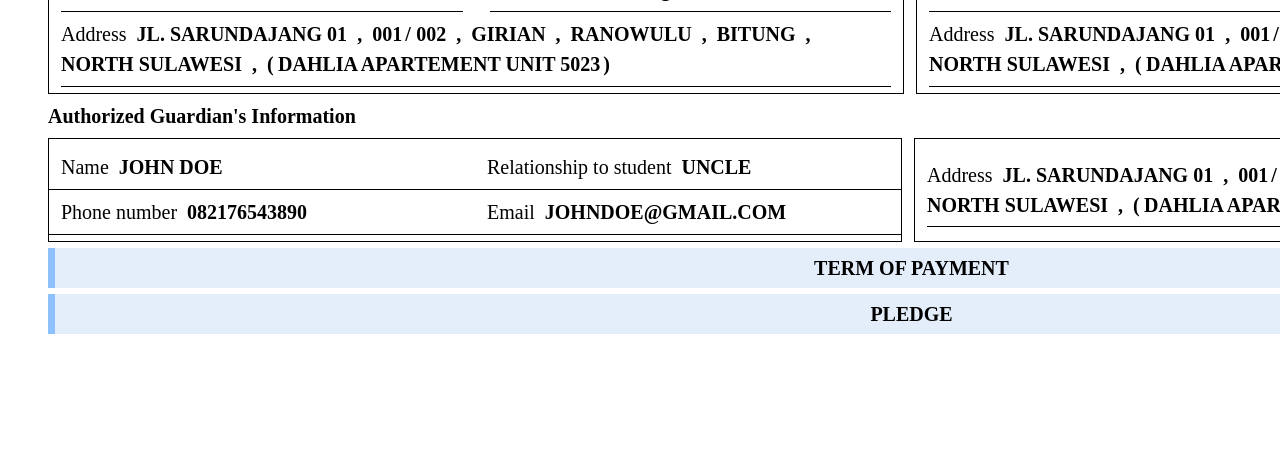
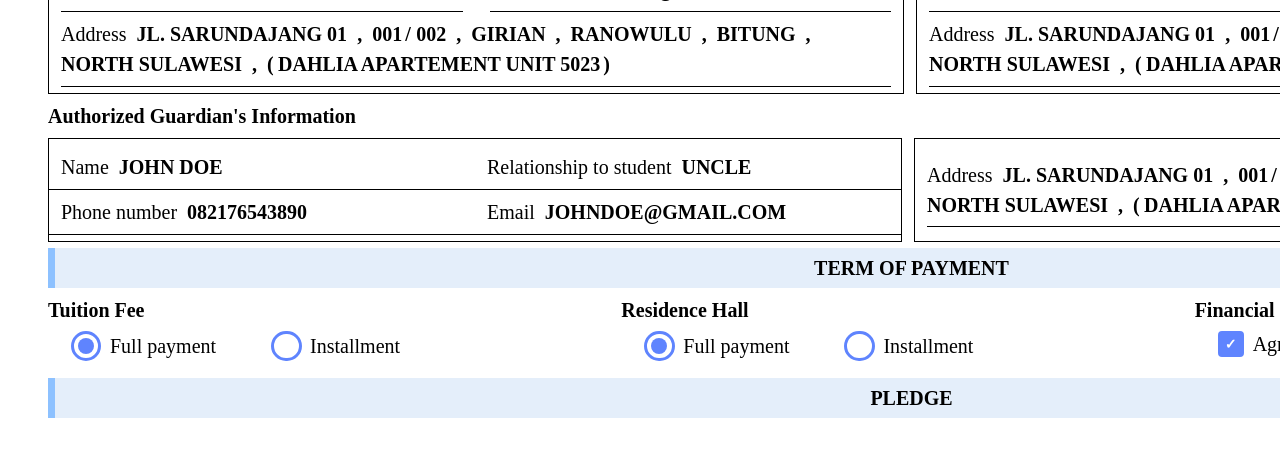
Before and after one commit to MarvelmatthewSompotan/mispro, a React (Create React App) app: page /print in a window 1280 px wide. Shown: the part 1303-1759 px from the top of the page. Built offline with nearby package versions, Linux system fonts and the light colour scheme.

Commit message:
Adding Print Preview/Term of Payment

```diff
--- /dev/null
+++ b/src/components/Print_Content/TermofPayment_Content/TermofPayment_Content.js
@@ -0,0 +1,64 @@
+import React from 'react';
+import styles from './TermofPayment_Content.module.css';
+
+function TermofPaymentContent() {
+  return (
+    <div className={styles.content}>
+      <div className={styles.tuitionFee}>
+        <div className={styles.txtTuitionFee}>
+          <div className={styles.residenceHall}>Tuition Fee</div>
+        </div>
+        <div className={styles.bottom}>
+          <div className={styles.full}>
+            <div className={styles.radioBtn}>
+              <div className={styles.radioBtnChild} />
+              <div className={styles.radioBtnItem} />
+            </div>
+            <div className={styles.fullPayment}>Full payment</div>
+          </div>
+          <div className={styles.full}>
+            <div className={styles.radioBtn}>
+              <div className={styles.radioBtnChild} />
+            </div>
+            <div className={styles.fullPayment}>Installment</div>
+          </div>
+        </div>
+      </div>
+      <div className={styles.tuitionFee}>
+        <div className={styles.txtTuitionFee}>
+          <div className={styles.residenceHall}>Residence Hall</div>
+        </div>
+        <div className={styles.bottom}>
+          <div className={styles.full}>
+            <div className={styles.radioBtn}>
+              <div className={styles.radioBtnChild} />
+              <div className={styles.radioBtnItem} />
+            </div>
+            <div className={styles.fullPayment}>Full payment</div>
+          </div>
+          <div className={styles.full}>
+            <div className={styles.radioBtn}>
+              <div className={styles.radioBtnChild} />
+            </div>
+            <div className={styles.fullPayment}>Installment</div>
+          </div>
+        </div>
+      </div>
+      <div className={styles.tuitionFee}>
+        <div className={styles.txtTuitionFee}>
+          <div className={styles.residenceHall}>{`Financial Policy & Contract`}</div>
+        </div>
+        <div className={styles.bottom2}>
+          <div className={styles.full}>
+            <div className={styles.checkBox}>
+              <div className={styles.checkBoxChild} />
+            </div>
+            <div className={styles.fullPayment}>Agree</div>
+          </div>
+        </div>
+      </div>
+    </div>
+  );
+}
+
+export default TermofPaymentContent;
--- /dev/null
+++ b/src/components/Print_Content/TermofPayment_Content/TermofPayment_Content.module.css
@@ -0,0 +1,128 @@
+.txtTuitionFee {
+  align-self: stretch;
+  display: flex;
+  flex-direction: row;
+  align-items: center;
+  justify-content: flex-start;
+}
+.radioBtnChild {
+  position: absolute;
+  height: 110.71%;
+  width: 110.71%;
+  top: -5.36%;
+  right: -5.36%;
+  bottom: -5.36%;
+  left: -5.36%;
+  border-radius: 50%;
+  border: 3px solid #5f84fe;
+  box-sizing: border-box;
+}
+.radioBtnItem {
+  position: absolute;
+  height: 57.14%;
+  width: 57.14%;
+  top: 21.43%;
+  right: 21.43%;
+  bottom: 21.43%;
+  left: 21.43%;
+  border-radius: 50%;
+  background-color: #5f84fe;
+}
+.radioBtn {
+  width: 28px;
+  position: relative;
+  height: 28px;
+}
+.fullPayment {
+  position: relative;
+  line-height: 100%;
+}
+.full {
+  display: flex;
+  flex-direction: row;
+  align-items: center;
+  justify-content: flex-start;
+  padding: 12px;
+  gap: 10px;
+}
+.bottom {
+  align-self: stretch;
+  display: flex;
+  flex-direction: row;
+  align-items: flex-start;
+  justify-content: flex-start;
+  padding: 0px 12px;
+  gap: 32px;
+}
+.tuitionFee {
+  width: 590.7px;
+  display: flex;
+  flex-direction: column;
+  align-items: flex-start;
+  justify-content: flex-start;
+}
+.residenceHall {
+  position: relative;
+  line-height: 100%;
+  font-weight: 600;
+}
+.checkBoxChild {
+  position: absolute;
+  height: 108.33%;
+  width: 108.33%;
+  top: -4.17%;
+  right: -4.17%;
+  bottom: -4.17%;
+  left: -4.17%;
+  border-radius: 4px;
+  background-color: #5f84fe;
+  border: 2px solid #5f84fe;
+  box-sizing: border-box;
+}
+.checkBoxChild::after {
+  content: '✓';
+  position: absolute;
+  top: 50%;
+  left: 50%;
+  transform: translate(-50%, -50%);
+  color: white;
+  font-size: 14px;
+  font-weight: bold;
+}
+.ucheckIcon {
+  position: absolute;
+  height: 100%;
+  width: 100%;
+  top: 0%;
+  right: 0%;
+  bottom: 0%;
+  left: 0%;
+  max-width: 100%;
+  overflow: hidden;
+  max-height: 100%;
+}
+.checkBox {
+  width: 24px;
+  position: relative;
+  height: 24px;
+}
+.bottom2 {
+  align-self: stretch;
+  display: flex;
+  flex-direction: row;
+  align-items: flex-start;
+  justify-content: flex-start;
+  padding: 0px 12px;
+}
+.content {
+  width: 100%;
+  position: relative;
+  display: flex;
+  flex-direction: row;
+  align-items: flex-start;
+  justify-content: flex-start;
+  text-align: left;
+  font-size: 20px;
+  color: #000;
+  font-family: Poppins;
+}
--- a/src/components/pages/Print.js
+++ b/src/components/pages/Print.js
@@ -5,6 +5,7 @@ import StudentsInformationContent from '../Print_Content/StudentsInformation_Con
 import ProgramContent from '../Print_Content/Program_Content/Program_Content';
 import FacilitiesContent from '../Print_Content/Facilities_Content/Facilities_Content';
 import ParentsGuardianInformationContent from '../Print_Content/ParentsGuardianInformation_Content/ParentsGuardianInformation_Content';
+import TermofPaymentContent from '../Print_Content/TermofPayment_Content/TermofPayment_Content';
 
 function Print() {
   return (
@@ -74,7 +75,7 @@ function Print() {
           <div className={styles.header1}>
             <b className={styles.applicationForm}>TERM OF PAYMENT</b>
           </div>
-          {/* Tambahkan konten term of payment di sini */}
+          <TermofPaymentContent />
         </div>
         <div className={styles.pledge}>
           <div className={styles.header1}>
```
